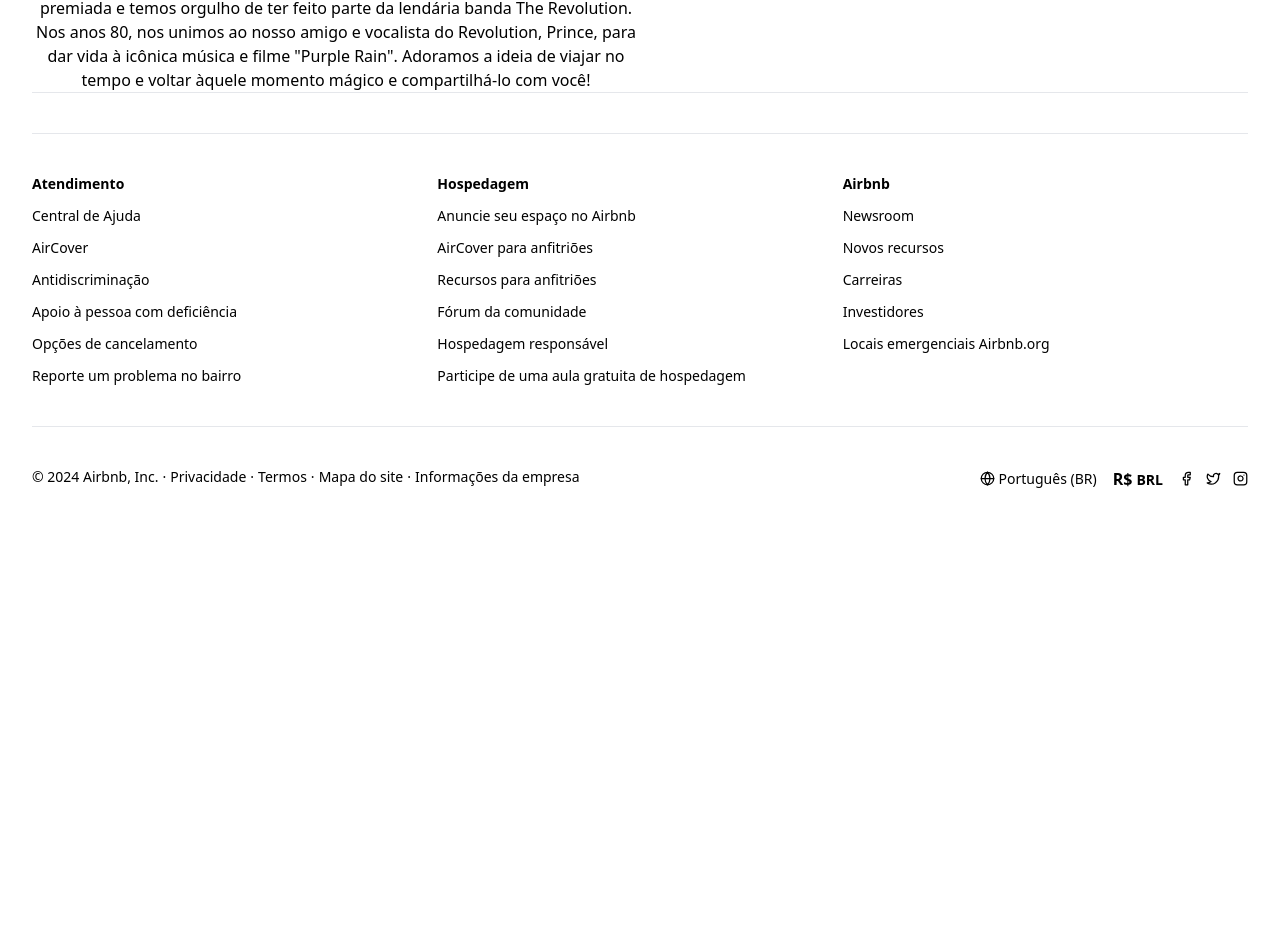
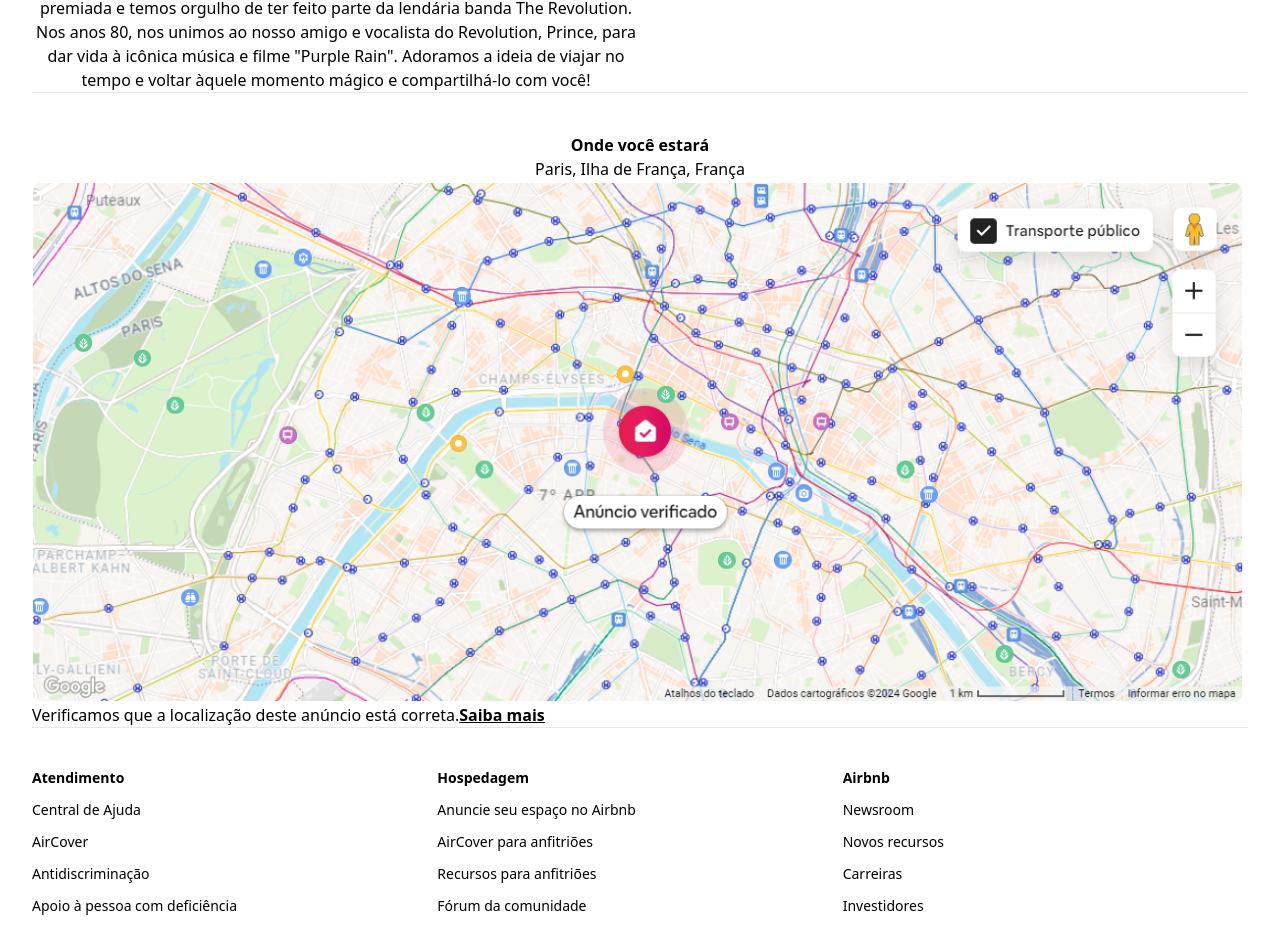
Before and after one commit to Hirou-shi/Airbnb-CP3, a React (Vite) app in the folder airbnbCopy/: page / in a window 1280 px wide. Shown: the part 3275-4205 px from the top of the page. Before the commit the page ends 3798 px from the top, so only its background shows below. Built offline with nearby package versions, Linux system fonts and the light colour scheme.

Commit message:
nova seção

```diff
--- /dev/null
+++ b/airbnbCopy/src/components/Homefiles/Ondevcestara.tsx
@@ -0,0 +1,17 @@
+import React from 'react'
+
+export default function Ondevcestara() {
+  return (
+    <section>
+        <h1 className='font-semibold'>Onde você estará</h1>
+        <p>Paris, Ilha de França, França</p>
+        <div>
+            <img src="/localizacao-cp.png" alt="localização"/>
+        </div>
+        <div className='flex'>
+            <p>Verificamos que a localização deste anúncio está correta.</p>
+            <p className='underline font-semibold'>Saiba mais</p>
+        </div>
+    </section>
+  )
+}
--- a/airbnbCopy/src/pages/Home.jsx
+++ b/airbnbCopy/src/pages/Home.jsx
@@ -4,6 +4,7 @@
 import About2 from "../components/Homefiles/About2";
 import About3 from "../components/Homefiles/About3";
 import Receber from "../components/Homefiles/Receber";
+import Ondevcestara from "../components/Homefiles/Ondevcestara";
 
 
 
@@ -15,6 +16,7 @@
             <About2 />
             <About3 />
             <Receber/>
+            <Ondevcestara />
         </section>
 
   );
```
